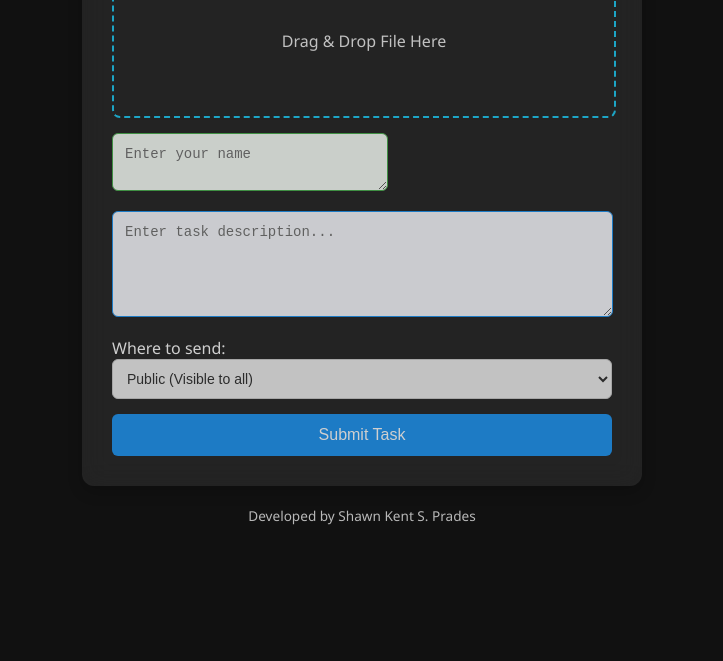
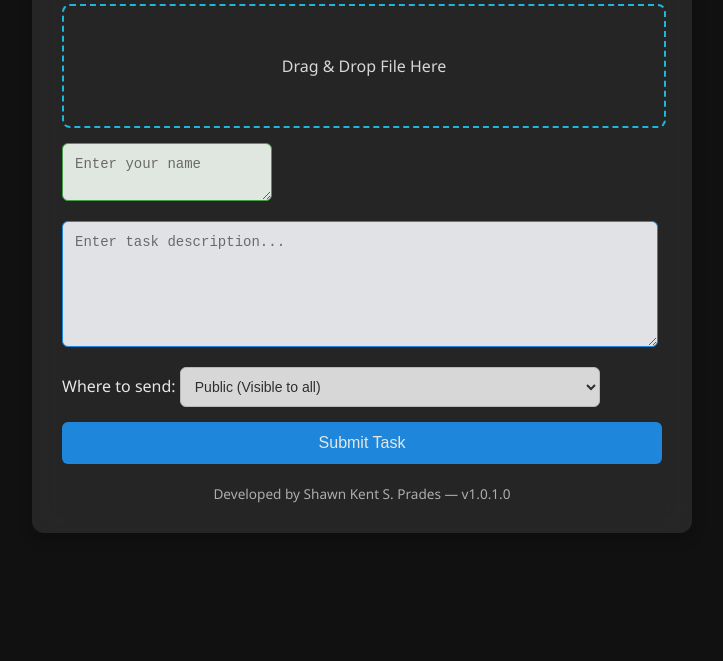
Before and after one commit to kentprades/SharedTask, a website: page task.html in a window 1280 px wide. Shown: the part 139-800 px from the top of the page, without its empty margins (278-1001 px from the left). Drawn offline with Linux system fonts and the light colour scheme.

Commit message:
Update task.html

```diff
--- a/task.html
+++ b/task.html
@@ -28,15 +28,15 @@
 
     .container {
       position: relative;
-      width: 100%;
-      max-width: 500px;
+      width: 90%;
+      max-width: 600px;
       background: rgba(255,255,255,0.1);
       backdrop-filter: blur(12px);
       padding: 30px;
       border-radius: 12px;
       box-shadow: 0 6px 16px rgba(0,0,0,0.25);
-      margin: auto;
-      opacity: 0.8;
+      margin: 40px auto;
+      opacity: 0.9;
     }
 
     h2 {
@@ -49,7 +49,7 @@
     /* Drop Box */
     .drop-box {
       width: 100%;
-      height: 150px;
+      min-height: 120px;
       border: 2px dashed #21cbf3;
       border-radius: 8px;
       display: flex;
@@ -58,6 +58,7 @@
       margin-bottom: 15px;
       cursor: pointer;
       color: #eee;
+      text-align: center;
       transition: background 0.3s ease, box-shadow 0.3s ease;
     }
     .drop-box:hover {
@@ -66,7 +67,7 @@
 
     /* Name Textarea */
     .name-box {
-      width: 50%;
+      width: 50;
       margin-bottom: 15px;
       border: 1px solid #4caf50;
       border-radius: 6px;
@@ -79,7 +80,7 @@
     /* Description Textarea */
     .desc-box {
       width: 95%;
-      height: 80px;
+      min-height: 100px;
       margin-bottom: 15px;
       border: 1px solid #2196f3;
       border-radius: 6px;
@@ -92,7 +93,7 @@
 
     /* Select Box */
     .select-box {
-      width: 100%;
+      width: 70%;
       margin-bottom: 15px;
       border: 1px solid #ccc;
       border-radius: 6px;
@@ -126,16 +127,20 @@
       color: #fff;
     }
 
+    /* Responsive Adjustments */
     @media (max-width: 768px) {
       .container { padding: 20px; }
       h2 { font-size: 20px; }
       button { font-size: 14px; padding: 10px; }
+      .desc-box { min-height: 80px; }
     }
 
     @media (max-width: 480px) {
+      .container { padding: 15px; }
       h2 { font-size: 18px; }
-      .container { padding: 15px; }
       button { font-size: 13px; padding: 8px; }
+      .drop-box { min-height: 100px; font-size: 14px; }
+      .name-box, .desc-box, .select-box { font-size: 13px; }
     }
   </style>
 </head>
@@ -158,11 +163,10 @@
 
     <button onclick="submitTask()">Submit Task</button>
 
-
+    <div class="footer">
+      Developed by Shawn Kent S. Prades — v1.0.1.0
+    </div>
   </div>
-      <div class="footer">
-      Developed by Shawn Kent S. Prades
-    </div>
 
   <script>
     // 🔹 Glow Grid Background
@@ -240,19 +244,14 @@
     let fileData = null;
 
     dropBox.addEventListener('click', () => fileInput.click());
-    dropBox.addEventListener('dragover', e => {
-      e.preventDefault();
-      dropBox.style.background = '#e3f2fd';
-    });
-    dropBox.addEventListener('dragleave', () => dropBox.style.background = '');
-    dropBox.addEventListener('drop', e => {
+        dropBox.addEventListener('drop', e => {
       e.preventDefault();
       fileData = e.dataTransfer.files[0];
       dropBox.textContent = "File: " + fileData.name;
       dropBox.style.background = '';
     });
 
-        fileInput.addEventListener('change', () => {
+    fileInput.addEventListener('change', () => {
       fileData = fileInput.files[0];
       dropBox.textContent = "File: " + fileData.name;
     });
```
